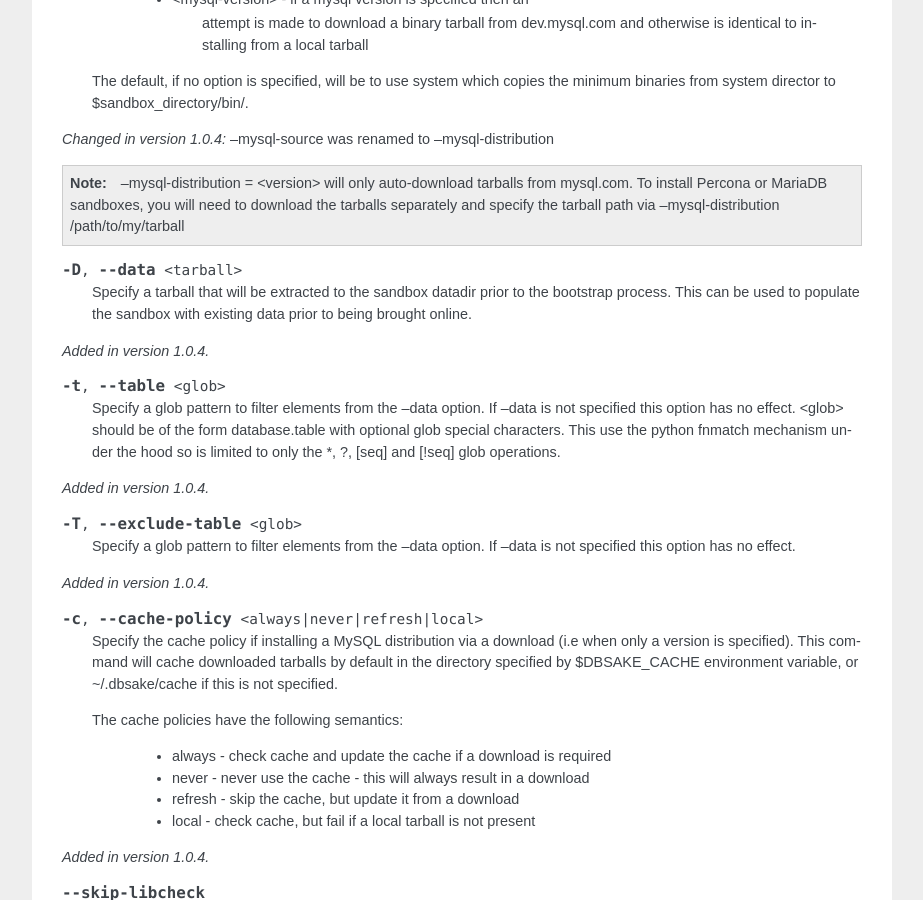
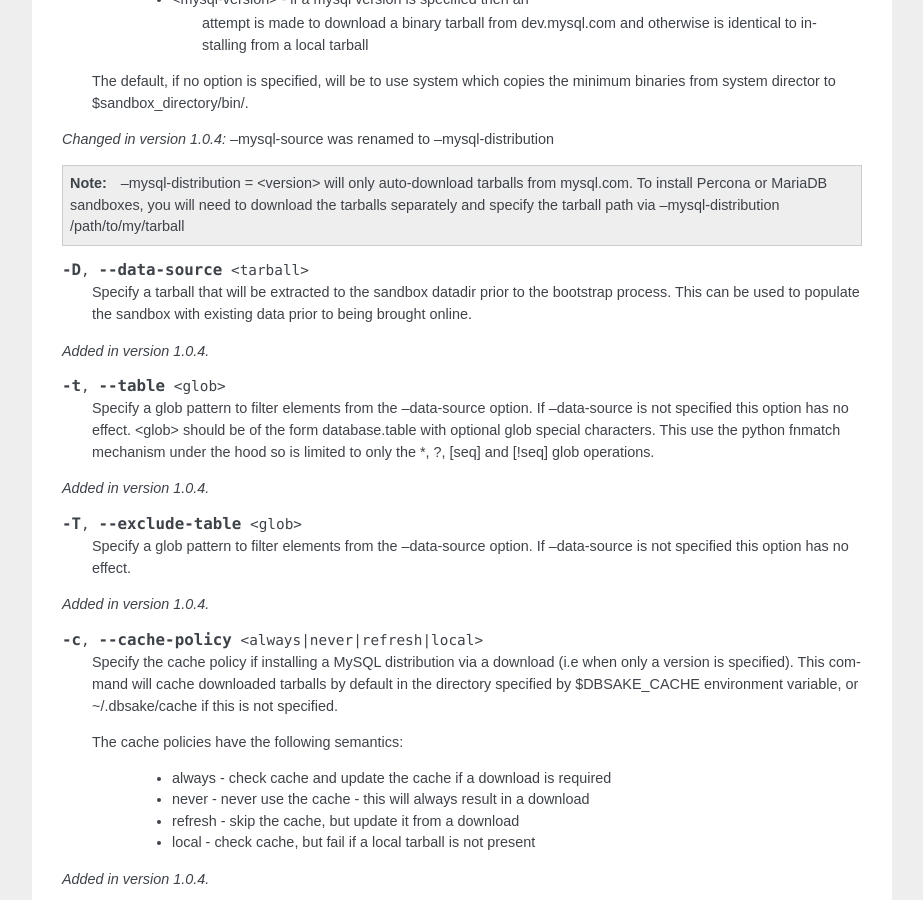
Before and after one commit to abg/dbsake, a Sphinx documentation site: the page built from docs/subcommands.rst, in a window 1280 px wide and 900 px high, scrolled down 2604 px. Shown: the whole window, without its empty margins (198-1121 px from the left). Built offline with Sphinx 7.4.7, drawn with Linux system fonts in a browser that asks for light colours; some of the changed text lies outside the part shown.

Commit message:
fix discrepancy between --data and --data-source in docs
- documentation had some stale references to --data which was
  an early incarnation of --data-source in 1.0.4 builds. This
  has been fixed and only --data-source should be referenced.

```diff
--- a/docs/subcommands.rst
+++ b/docs/subcommands.rst
@@ -79,10 +79,10 @@ Usage
       -D --data-source         how to populate the sandbox; this defaults to
                                bootstrapping an empty mysql instance similar to
                                running mysql_install_db
-      -t --table               glob pattern include from --data; This option
+      -t --table               glob pattern include from --data-source; This option
                                should be in database.table format and may be
                                specified multiple times
-      -T --exclude-table       glob pattern to exclude from --data; This option
+      -T --exclude-table       glob pattern to exclude from --data-source; This option
                                should be in database.table format and may be
                                specified multiple times
       -c --cache-policy        the cache policy to use when downloading an mysql
@@ -181,7 +181,7 @@ Options
    via --mysql-distribution /path/to/my/tarball
 
 
-.. option:: -D, --data <tarball>
+.. option:: -D, --data-source <tarball>
 
    Specify a tarball that will be extracted to the sandbox datadir prior
    to the bootstrap process.  This can be used to populate the sandbox
@@ -191,18 +191,18 @@ Options
 
 .. option:: -t, --table <glob>
 
-   Specify a glob pattern to filter elements from the --data option. If --data
-   is not specified this option has no effect. <glob> should be of the form
-   database.table with optional glob special characters.  This use the python
-   fnmatch mechanism under the hood so is limited to only the \*, ?, [seq] and
-   [!seq] glob operations.
+   Specify a glob pattern to filter elements from the --data-source option. If
+   --data-source is not specified this option has no effect. <glob> should be
+   of the form database.table with optional glob special characters.  This use
+   the python fnmatch mechanism under the hood so is limited to only the \*, ?,
+   [seq] and [!seq] glob operations.
 
 .. versionadded:: 1.0.4
 
 .. option:: -T, --exclude-table <glob>
 
-   Specify a glob pattern to filter elements from the --data option.  If --data
-   is not specified this option has no effect.
+   Specify a glob pattern to filter elements from the --data-source option.  If
+   --data-source is not specified this option has no effect.
 
 .. versionadded:: 1.0.4
 
```
